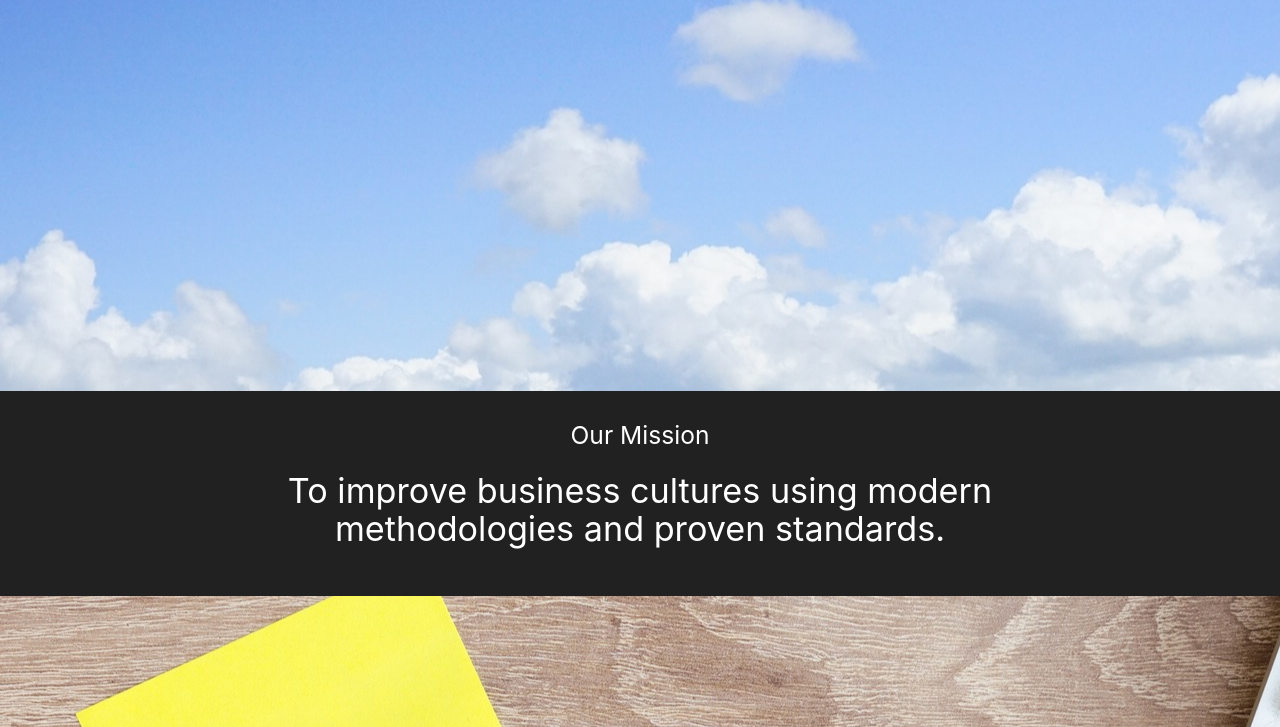
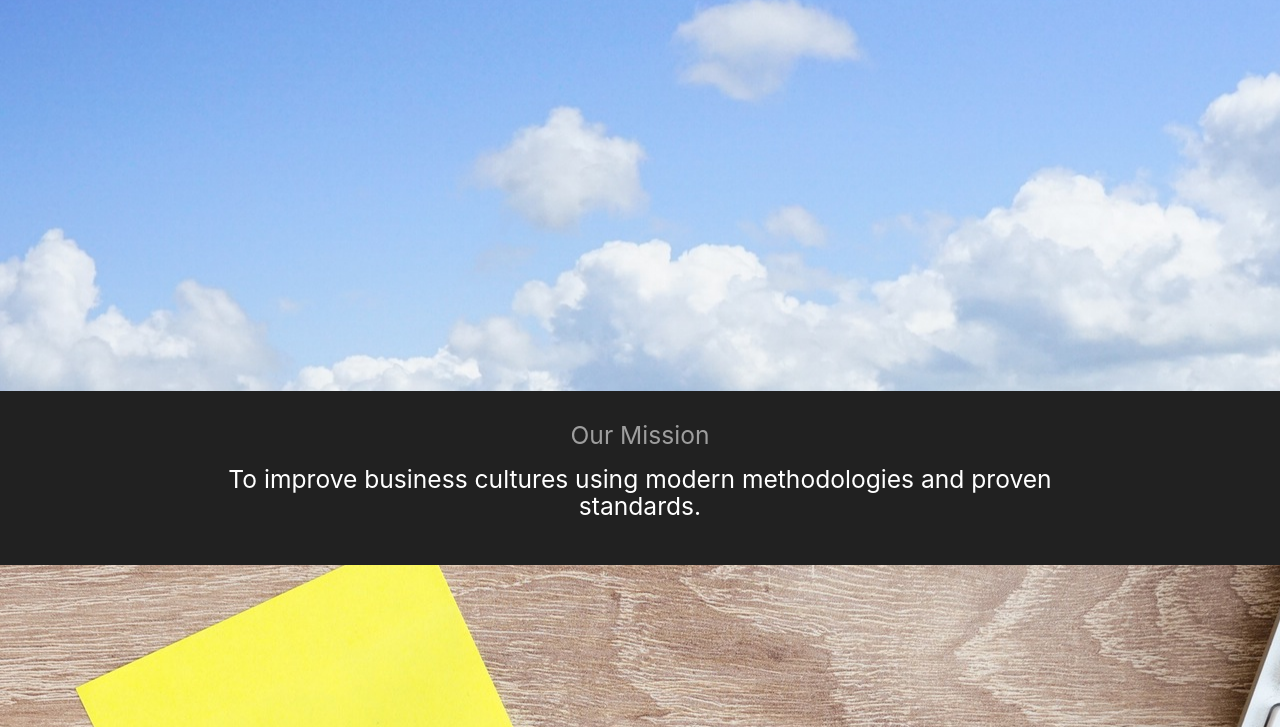
Before and after one commit to Qlear/qlear.github.io, a website: page index.html in a window 1280 px wide. Shown: the part 73-800 px from the top of the page. Drawn offline with nearby package versions, Linux system fonts and the light colour scheme.

Commit message:
formatting mission text

```diff
--- a/index.html
+++ b/index.html
@@ -27,10 +27,10 @@
     </div>
     <div class="section grey darken-4">
         <div class="row container">
-            <h5 class="header white-text" style="text-align: center">Our Mission</h5>
-            <h4 class="header white-text" style="text-align: center">
+            <h5 class="header grey-text" style="text-align: center">Our Mission</h5>
+            <h5 class="header white-text" style="text-align: center">
                 To improve business cultures using modern methodologies and proven standards.
-            </h4>
+            </h5>
         </div>
     </div>
     <div class="parallax-container">
```
